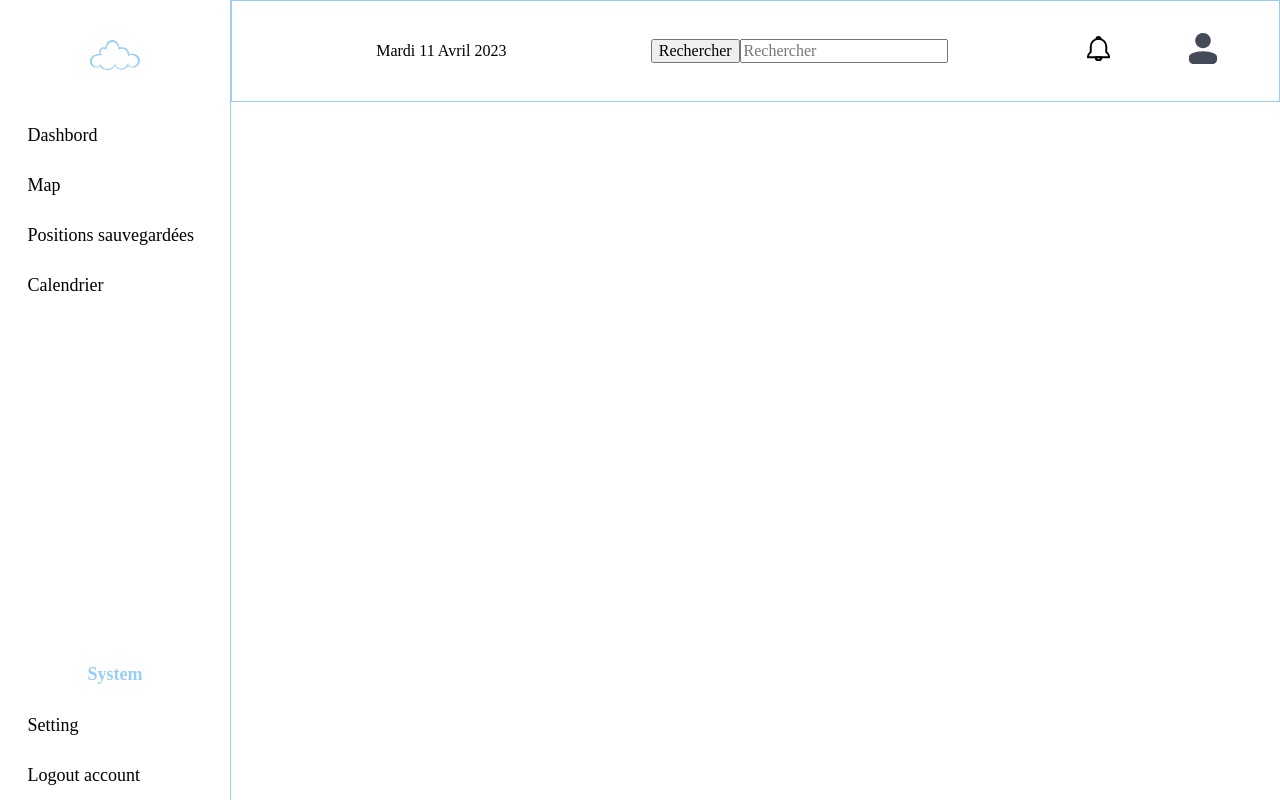
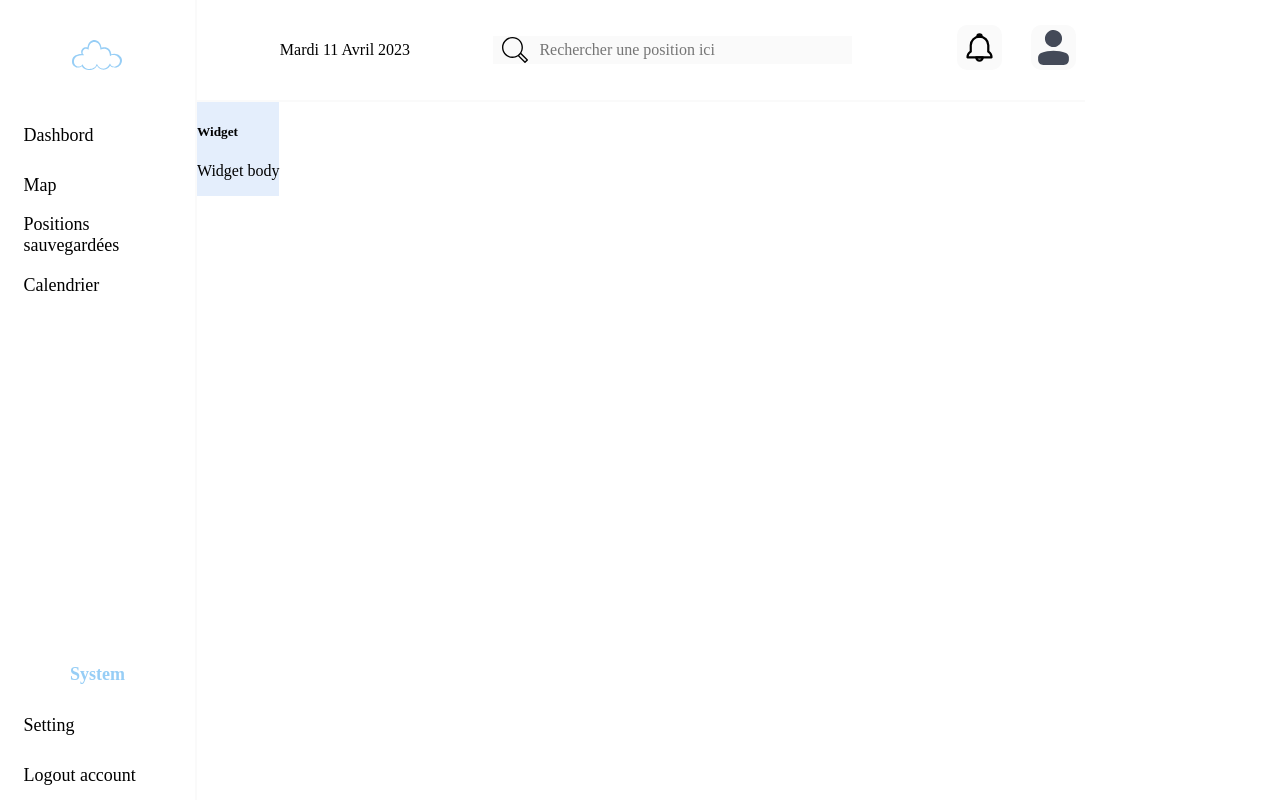
Before and after one commit to MazurJerome/meteo_react_app, a React (Create React App) app: page / in a window 1280 px wide. Built offline with nearby package versions, Linux system fonts and the light colour scheme.

Commit message:
fin search et debut implantion body

```diff
--- a/src/components/Search.jsx
+++ b/src/components/Search.jsx
@@ -2,6 +2,7 @@ import "../style/Search.css";
 import { NavLink } from "react-router-dom";
 import icone_alert from "../images/icone_alert.svg";
 import icone_user from "../images/icone_user.svg";
+import icone_search from "../images/glass_search.svg";
 
 function Search() {
 	let date = new Date();
@@ -58,8 +59,14 @@ function Search() {
 		<section className="search">
 			<div className="date">{date2}</div>
 			<div className="search_bar">
-				<button>Rechercher</button>
-				<input type="text" placeholder="Rechercher" />
+				<button className="search_button">
+					<img className="icone_button" src={icone_search} alt="" />
+				</button>
+				<input
+					className="search_input"
+					type="text"
+					placeholder="Rechercher une position ici"
+				/>
 			</div>
 			<nav className="link_icone">
 				<NavLink className="searchbar_alert" to="/" exact="true">
--- /dev/null
+++ b/src/components/Widget.jsx
@@ -0,0 +1,16 @@
+import "../style/Widget.css";
+
+function Widget() {
+	return (
+		<div className="widget">
+			<div className="widget__header">
+				<h5>Widget</h5>
+			</div>
+			<div className="widget__body">
+				<p>Widget body</p>
+			</div>
+		</div>
+	);
+}
+
+export default Widget;
--- a/src/pages/APropos.js
+++ b/src/pages/APropos.js
@@ -3,7 +3,7 @@ import Header from "../components/Header";
 function APropos() {
 	return (
 		<div>
-			<Header accLink="show" aProposLink="hide" />
+			<Header />
 		</div>
 	);
 }
--- a/src/pages/Home.js
+++ b/src/pages/Home.js
@@ -1,12 +1,28 @@
 import Header from "../components/Header";
 import Search from "../components/Search";
+import Widget from "../components/Widget";
 import "../style/menu.css";
 
 function Home() {
 	return (
-		<div className="menu_Body">
-			<Header />
-			<Search />
+		<div>
+			<div className="menu_Body">
+				<Header />
+				<body>
+					<Search />
+					<div className="body_top">
+						<div className="widget">
+							<Widget />
+						</div>
+						<div className="weather_overwiew"></div>
+					</div>
+					<div className="weather_prediction"></div>
+					<div className="body_bottom">
+						<div className="average_weekly_temperature"></div>
+						<div className="average_daily_rainfall"></div>
+					</div>
+				</body>
+			</div>
 		</div>
 	);
 }
--- a/src/style/Header.css
+++ b/src/style/Header.css
@@ -5,7 +5,7 @@ header {
 	flex-direction: column;
 	justify-content: space-between;
 	align-items: center;
-	border-right: 1px solid #97cef6;
+	border-right: 2px solid #fafafa;
 }
 h2 {
 	font-size: 18px;
--- a/src/style/Search.css
+++ b/src/style/Search.css
@@ -5,7 +5,7 @@
 	flex-direction: row;
 	justify-content: center;
 	align-items: center;
-	border: 1px solid #97cef6;
+	border-bottom: 2px solid #fafafa;
 }
 .date {
 	width: 40%;
@@ -14,17 +14,62 @@
 	align-items: center;
 }
 .search_bar {
-	width: 40%;
+	width: 60%;
+	display: flex;
 }
-.link_icone {
+.search_button {
 	width: 10%;
 	display: flex;
 	justify-content: center;
 	align-items: center;
+	border: none;
+	background-color: #fafafa;
+}
+.icone_button {
+	width: 80%;
+	background-color: #fafafa;
+}
+.search_input {
+	width: 70%;
+	background-color: #fafafa;
+	border: none;
+}
+.link_icone {
+	width: 10%;
+	height: 100%;
+	display: flex;
+}
+Nav:hover {
+	background-color: white;
+}
+.searchbar_alert {
+	width: 35px;
+	height: 50px;
 }
 .alert {
-	width: 40%;
+	width: 100%;
+	padding: 5px;
+	border-radius: 10px;
+	background-color: #fafafa;
+}
+.alert:hover {
+	width: 100%;
+	background-color: #e4eefc;
+	border-radius: 10px;
+}
+.searchbar_profil {
+	width: 35px;
+	height: 50px;
 }
 .profil {
-	width: 40%;
+	width: 100%;
+	padding: 5px;
+
+	border-radius: 10px;
+	background-color: #fafafa;
 }
+.profil:hover {
+	width: 100%;
+	background-color: #e4eefc;
+	border-radius: 10px;
+}
--- /dev/null
+++ b/src/style/Widget.css
@@ -0,0 +1,3 @@
+.widget {
+	background-color: #e4eefc;
+}
--- a/src/style/menu.css
+++ b/src/style/menu.css
@@ -2,3 +2,18 @@
 	display: flex;
 	flex-direction: row;
 }
+body {
+	width: 100%;
+	height: 100%;
+}
+.body_top {
+	width: 100%;
+	height: 30%;
+	display: flex;
+	flex-direction: row;
+}
+.body_widget {
+	width: 40%;
+	display: flex;
+	flex-direction: column;
+}
```
Also changed, not shown: src/images/glass_search.svg (added).
